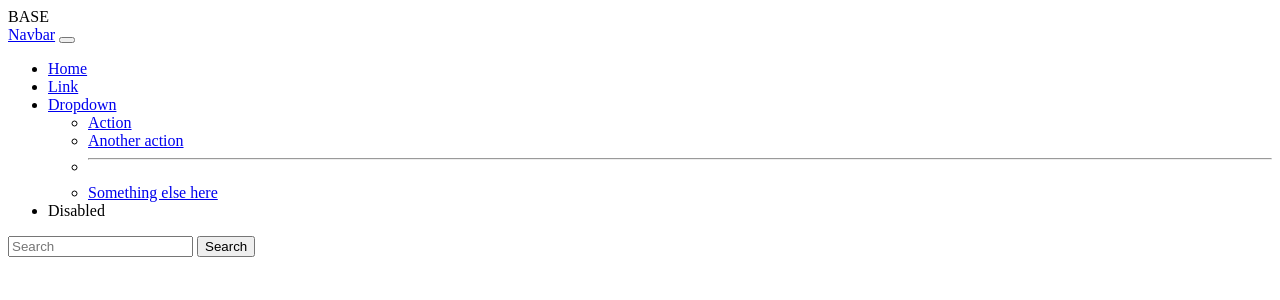
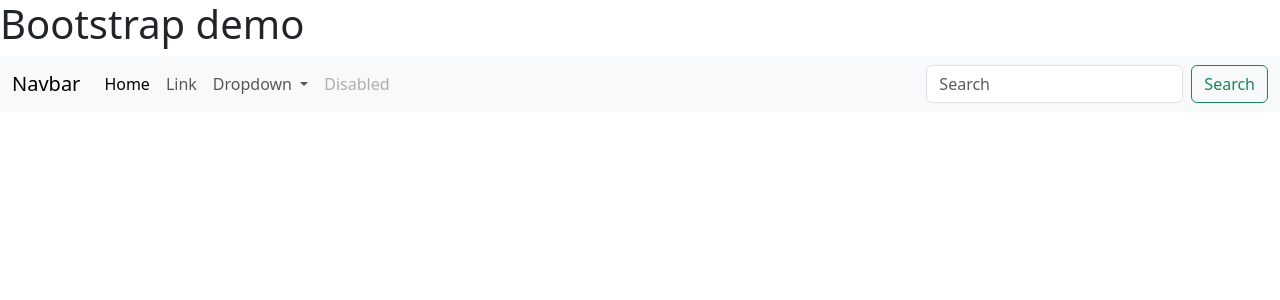
Before and after one commit to Aritra-Pal2006/music, a Flask app: page / in a window 1280 px wide. Shown: the top 300 px of the page. Run offline with Flask 3, Linux system fonts and the light colour scheme.

Commit message:
added navbar

```diff
--- a/app/templates/base.html
+++ b/app/templates/base.html
@@ -1,12 +1,14 @@
-<!DOCTYPE html>
+<!doctype html>
 <html lang="en">
   <head>
-    <meta charset="UTF-8">
-    <meta name="viewport" content="width=device-width, initial-scale=1.0">
-    <title>Document</title>
+    <meta charset="utf-8">
+    <meta name="viewport" content="width=device-width, initial-scale=1">
+    <title>Bootstrap demo</title>
+    <link href="https://cdn.jsdelivr.net/npm/bootstrap@5.3.3/dist/css/bootstrap.min.css" rel="stylesheet" integrity="sha384-QWTKZyjpPEjISv5WaRU9OFeRpok6YctnYmDr5pNlyT2bRjXh0JMhjY6hW+ALEwIH" crossorigin="anonymous">
   </head>
+
   <body>
-    {% block title %} BASE    {% endblock %}
+    {% block title %}<h1>Bootstrap demo</h1>{% endblock %}
     <nav class="navbar navbar-expand-lg bg-body-tertiary">
         <div class="container-fluid">
           <a class="navbar-brand" href="#">Navbar</a>
@@ -46,12 +48,12 @@
 
 
 
-
-
+    <script src="https://cdn.jsdelivr.net/npm/bootstrap@5.3.3/dist/js/bootstrap.bundle.min.js" integrity="sha384-YvpcrYf0tY3lHB60NNkmXc5s9fDVZLESaAA55NDzOxhy9GkcIdslK1eN7N6jIeHz" crossorigin="anonymous"></script>
   </body>
 
   <main>
     {% block main %}
+
     {% endblock %}
   </main>
 </html>
--- a/app/templates/home.html
+++ b/app/templates/home.html
@@ -1,6 +1,5 @@
 {% extends 'base.html' %}
 
-{% block content %}
-    <h1>Home</h1>
-    <p>Welcome to the home page!</p>
+{% block main %}
+
 {% endblock %}
```
Lines whose indentation alone changed are shown as unchanged.
